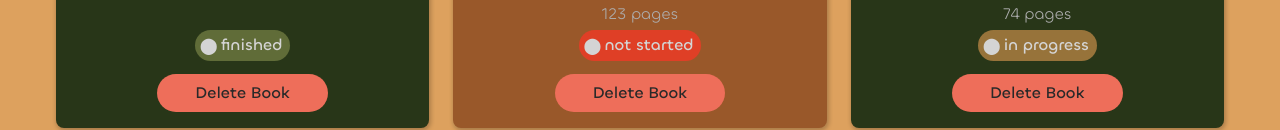
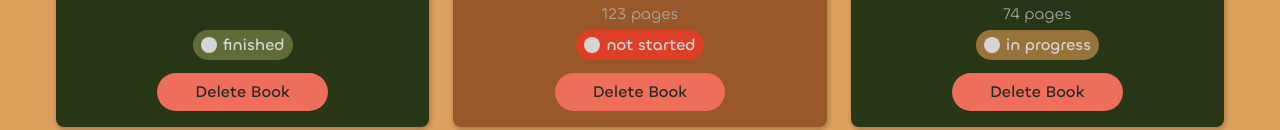
Before and after one commit to AmrTeemann12/library-project, a plain HTML site: page index.html in a window 1280 px wide. Shown: the part 278-408 px from the top of the page. Drawn offline with Linux system fonts and the light colour scheme.

Commit message:
refine the status button circle. used height and width for creating the circle in the before pseudo-element for the status button. used inline flex on the button for more consistent centering.

```diff
--- a/style.css
+++ b/style.css
@@ -325,6 +325,9 @@ button{
 }
 
 .status-btn {
+    display: inline-flex;
+    align-items: center;
+    gap: 6px;
     font-size: var(--text-base);
     font-weight: var(--fw-semibold);
     position: relative;
@@ -350,10 +353,12 @@ button{
 
 .status-btn::before {
     position: relative;
-    left: -3px;
-    content: '⬤';
-    vertical-align: middle;
-    color: var(--clr-text-primary);
+    display: block;
+    content: '';
+    width: 1em;
+    height: 1em;
+    background-color: var(--clr-text-primary);
+    border-radius: 50%;
 }
 
 .remove-btn {
```
